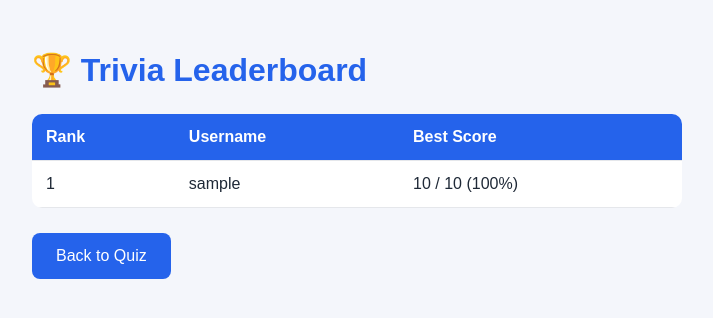
After one commit to EgoLes05/TriviaApp, a Flask app: page /leaderboard in a window 1280 px wide. The commit adds this page. Shown: the top 318 px of the page, without its empty margins (283-996 px from the left). Run offline with Flask 3, Linux system fonts and the light colour scheme; a user stored in the database is signed in; tables that the repository leaves empty hold one stand-in row (values such as "Sample post"); some libraries are stand-ins or nearby versions.

Commit message:
Save quiz results and add leaderboard

```diff
--- a/app.py
+++ b/app.py
@@ -244,6 +244,17 @@ def submit():
         if user_answer == question["answer"]:
             score += 1
 
+    # Create a quiz result for the logged-in user
+    result = QuizResult(
+        user_id=current_user.id,
+        score=score,
+        total_questions=len(questions)
+    )
+
+    # Save the result to PostgreSQL
+    db.session.add(result)
+    db.session.commit()
+
     return render_template(
         "result.html",
         score=score,
@@ -251,5 +262,60 @@ def submit():
     )
 
 
+@app.route("/history")
+@login_required
+def history():
+    results = (
+        QuizResult.query
+        .filter_by(user_id=current_user.id)
+        .order_by(QuizResult.played_at.desc(), QuizResult.id.desc())
+        .all()
+    )
+
+    return render_template(
+        "history.html",
+        results=results
+    )
+
+
+@app.route("/leaderboard")
+@login_required
+def leaderboard():
+    # Get results and their associated users
+    results = QuizResult.query.all()
+
+    # Store each player's best result
+    best_results = {}
+
+    for result in results:
+        user_id = result.user_id
+        percentage = (
+            result.score / result.total_questions * 100
+        )
+
+        if (
+            user_id not in best_results
+            or percentage > best_results[user_id]["percentage"]
+        ):
+            best_results[user_id] = {
+                "username": result.user.username,
+                "score": result.score,
+                "total": result.total_questions,
+                "percentage": percentage
+            }
+
+    rankings = sorted(
+        best_results.values(),
+        key=lambda player: player["percentage"],
+        reverse=True
+    )
+
+    return render_template(
+        "leaderboard.html",
+        rankings=rankings
+    )
+
+
+
 if __name__ == "__main__":
     app.run(debug=True)
--- a/static/style.css
+++ b/static/style.css
@@ -168,3 +168,43 @@ button:hover, .button:hover {
         padding: 25px 20px;
     }
 }
+
+
+/* Day 3 - Quiz history and leaderboard */
+
+.score-table {
+    width: 100%;
+    border-collapse: collapse;
+    margin: 25px 0;
+    background: white;
+    border-radius: 10px;
+    overflow: hidden;
+}
+
+.score-table th,
+.score-table td {
+    padding: 14px;
+    text-align: left;
+    border-bottom: 1px solid #e5e7eb;
+}
+
+.score-table th {
+    background: #2563eb;
+    color: white;
+}
+
+.score-table td {
+    color: #1f2937;
+}
+
+.score-table tr:hover td {
+    background: #f3f4f6;
+}
+
+@media (max-width: 480px) {
+    .score-table th,
+    .score-table td {
+        padding: 9px;
+        font-size: 13px;
+    }
+}
--- /dev/null
+++ b/templates/leaderboard.html
@@ -0,0 +1,48 @@
+
+<!DOCTYPE html>
+<html lang="en">
+<head>
+    <meta charset="UTF-8">
+    <meta name="viewport"
+          content="width=device-width, initial-scale=1.0">
+    <title>Trivia Leaderboard</title>
+    <link rel="stylesheet"
+          href="{{ url_for('static', filename='style.css') }}">
+</head>
+<body>
+    <main class="container">
+        <h1>🏆 Trivia Leaderboard</h1>
+
+        {% if rankings %}
+            <table class="score-table">
+                <thead>
+                    <tr>
+                        <th>Rank</th>
+                        <th>Username</th>
+                        <th>Best Score</th>
+                    </tr>
+                </thead>
+                <tbody>
+                    {% for player in rankings %}
+                        <tr>
+                            <td>{{ loop.index }}</td>
+                            <td>{{ player.username }}</td>
+                            <td>
+                                {{ player.score }} /
+                                {{ player.total }}
+                                ({{ "%.0f"|format(player.percentage) }}%)
+                            </td>
+                        </tr>
+                    {% endfor %}
+                </tbody>
+            </table>
+        {% else %}
+            <p>No quiz results yet. Be the first to play!</p>
+        {% endif %}
+
+        <a href="{{ url_for('home') }}" class="button">
+            Back to Quiz
+        </a>
+    </main>
+</body>
+</html>
--- a/templates/result.html
+++ b/templates/result.html
@@ -28,6 +28,12 @@
         <a href="{{ url_for('home') }}" class="button">
             Play Again
         </a>
+
+        <p>
+            <a href="{{ url_for('history') }}">My Quiz History</a>
+            |
+            <a href="{{ url_for('leaderboard') }}">Leaderboard</a>
+        </p>
     </main>
 </body>
 </html>
```
Also changed, not shown: templates/history.html (added, +49 -0 lines).
